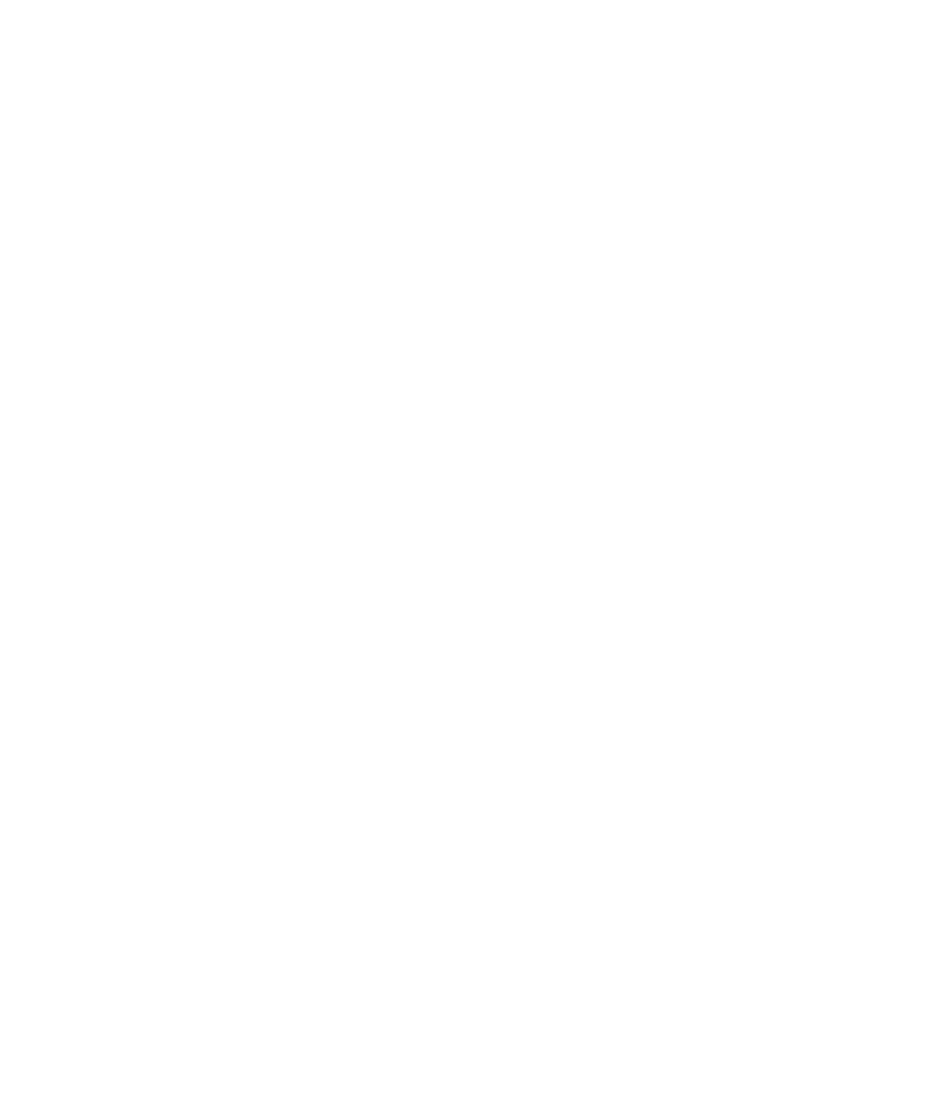
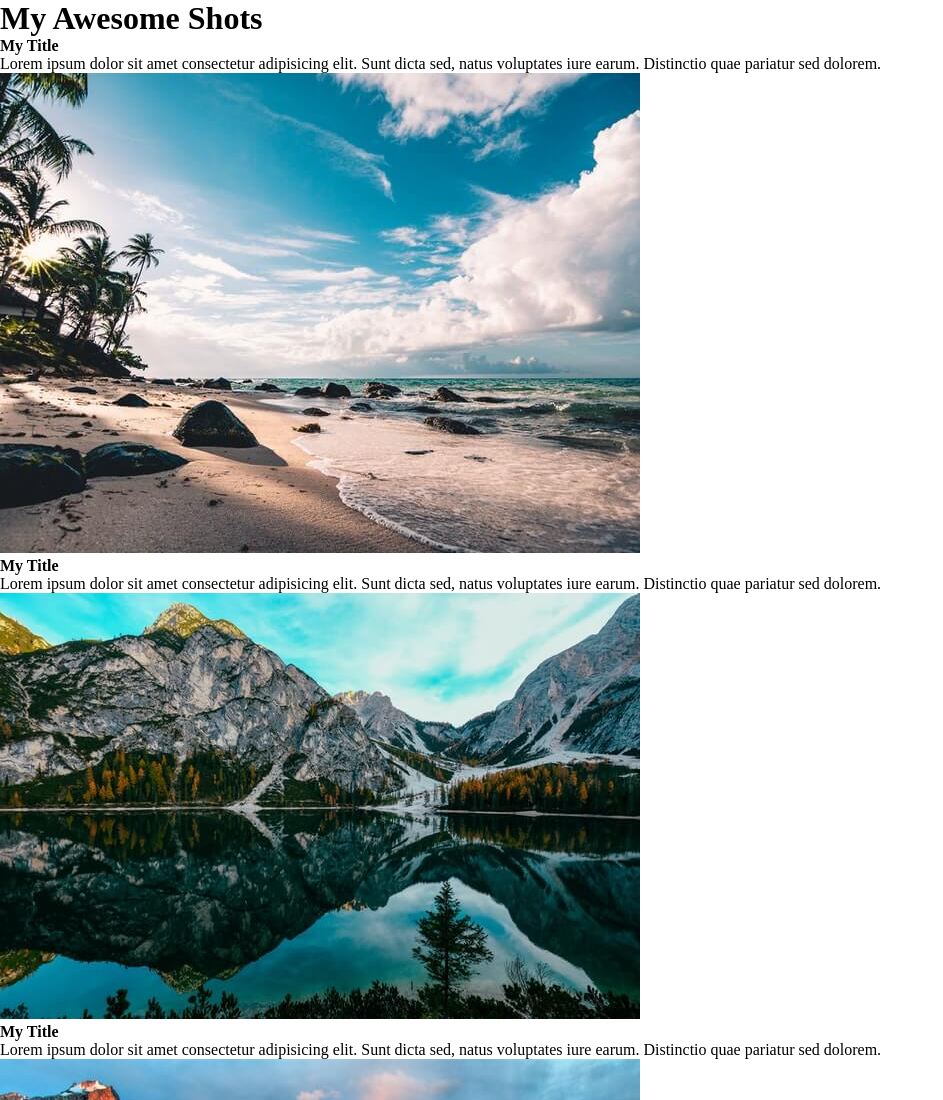
Before and after one commit to milan978gh/grid-designc, a plain HTML site: page index.html in a window 1280 px wide. Shown: the top 1100 px of the page, without its empty margins (0-943 px from the left). Before the commit the page ends 800 px from the top, so only its background shows below. Drawn offline with nearby package versions, Linux system fonts and the light colour scheme; files that its build step writes are made by us from their sources.

Commit message:
html done, images added

```diff
--- /dev/null
+++ b/css/style.css
@@ -0,0 +1 @@
+*{margin:0;padding:0;text-decoration:none;list-style:none;box-sizing:border-box}
--- a/index.html
+++ b/index.html
@@ -11,5 +11,52 @@
 </head>
 <body>
 
+    <h1>My Awesome Shots</h1>
+
+    <main>
+        <div class="card">
+            <div class="info">
+                <strong>My Title</strong>
+                <p>Lorem ipsum dolor sit amet consectetur adipisicing elit. Sunt dicta sed, natus voluptates iure earum. Distinctio quae pariatur sed dolorem.</p>
+            </div>
+            <img src="./img/img1.jpg" alt="">
+        </div>
+        <div class="card">
+            <div class="info">
+                <strong>My Title</strong>
+                <p>Lorem ipsum dolor sit amet consectetur adipisicing elit. Sunt dicta sed, natus voluptates iure earum. Distinctio quae pariatur sed dolorem.</p>
+            </div>
+            <img src="./img/img2.jpg" alt="">
+        </div>
+        <div class="card">
+            <div class="info">
+                <strong>My Title</strong>
+                <p>Lorem ipsum dolor sit amet consectetur adipisicing elit. Sunt dicta sed, natus voluptates iure earum. Distinctio quae pariatur sed dolorem.</p>
+            </div>
+            <img src="./img/img3.jpg" alt="">
+        </div>
+        <div class="card">
+            <div class="info">
+                <strong>My Title</strong>
+                <p>Lorem ipsum dolor sit amet consectetur adipisicing elit. Sunt dicta sed, natus voluptates iure earum. Distinctio quae pariatur sed dolorem.</p>
+            </div>
+            <img src="./img/img4.jpg" alt="">
+        </div>
+        <div class="card">
+            <div class="info">
+                <strong>My Title</strong>
+                <p>Lorem ipsum dolor sit amet consectetur adipisicing elit. Sunt dicta sed, natus voluptates iure earum. Distinctio quae pariatur sed dolorem.</p>
+            </div>
+            <img src="./img/img5.jpg" alt="">
+        </div>
+        <div class="card">
+            <div class="info">
+                <strong>My Title</strong>
+                <p>Lorem ipsum dolor sit amet consectetur adipisicing elit. Sunt dicta sed, natus voluptates iure earum. Distinctio quae pariatur sed dolorem.</p>
+            </div>
+            <img src="./img/img6.jpg" alt="">
+        </div>
+    </main>
+
 </body>
 </html>
```
Also changed, not shown: img/img1.jpg (added), img/img2.jpg (added), img/img3.jpg (added), img/img4.jpg (added), img/img5.jpg (added), img/img6.jpg (added).
